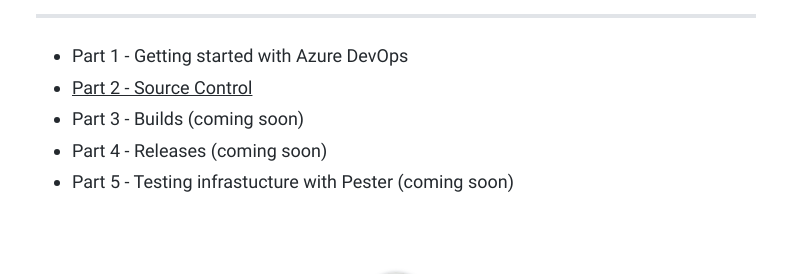
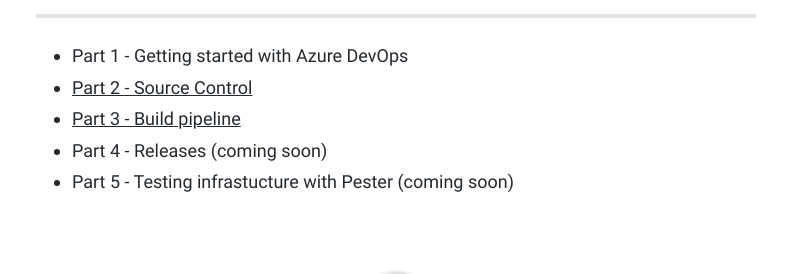
Before and after one commit to caseymullineaux/caseymullineaux.github.io, a Jekyll site: the page built from _posts/azure-devops/2019-01-11-azure-devops-part-1.md, in a window 1280 px wide and 900 px high, scrolled down 4443 px. Shown: the part 152-426 px from the top of the window, without its empty margins (244-1035 px from the left). Built offline with Jekyll 4.4.1, drawn with Linux system fonts in a browser that asks for light colours; nearby versions of some CDN libraries; comment, search, counter and statistics services are not loaded; a style sheet for code colours, icons or effects is not loaded.

Commit message:
updated links

```diff
--- a/_posts/azure-devops/2019-01-11-azure-devops-part-1.md
+++ b/_posts/azure-devops/2019-01-11-azure-devops-part-1.md
@@ -71,6 +71,6 @@
 
 - Part 1 - Getting started with Azure DevOps
 - [Part 2 - Source Control]({% post_url /azure-devops/2019-03-01-azure-devops-part-2 %})
-- Part 3 - Builds (coming soon)
+- [Part 3 - Build pipeline]({% post_url /azure-devops/2019-03-02-azure-devops-part-3 %})
 - Part 4 - Releases (coming soon)
 - Part 5 - Testing infrastucture with Pester (coming soon)
```
Also changed, not shown: _posts/azure-devops/2019-03-01-azure-devops-part-2.md (+1 -1 lines).
